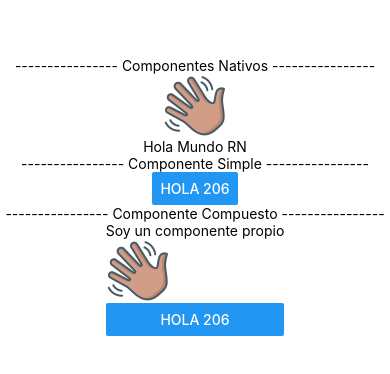
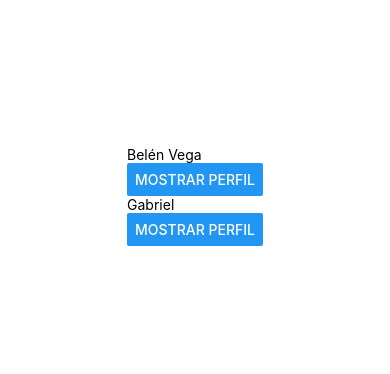
Before and after one commit to belenvega21/AP206, a React Native app in the folder Practica 5/miApp 2/: screen / in a window 390 px wide. Shown: the part 226-600 px from the top of the page. Built offline with nearby package versions, Linux system fonts and the light colour scheme.

Commit message:
Practica No.7: Props & State

```diff
--- a/Practica 5/miApp 2/App.js
+++ b/Practica 5/miApp 2/App.js
@@ -3,6 +3,7 @@ import { StatusBar } from 'expo-status-bar';
 import { StyleSheet, Text, View, Image } from 'react-native';
 import { Saludo } from './componets/Saludo';
 import { Saludo2 } from './componets/Saludo2';
+import { Perfil } from './componets/Perfil';
 
 
 /* ZONA 2: MAIN - HOGAR DE LOS COMPONENTES */
@@ -10,19 +11,20 @@ export default function App() {
   return (
     <View style={styles.container}>
 
-      <Text>---------------- Componentes Nativos ----------------</Text>
 
-      <Image source={require('./assets/wave.png')} />
+      <Perfil
+        nombre="Belén Vega"
+        carrera="Sistemas"
+        materia="Progra Movil"
+        cuatrimestre="9"
+      />
 
-      <Text>Hola Mundo RN</Text>
-
-      <Text>---------------- Componente Simple ----------------</Text>
-
-      <Saludo />
-
-      <Text>---------------- Componente Compuesto ----------------</Text>
-
-      <Saludo2 />
+      <Perfil
+        nombre="Gabriel"
+        carrera="Admin"
+        materia="Conta"
+        cuatrimestre="2do"
+      />
 
       <StatusBar style="auto" />
 
--- /dev/null
+++ b/Practica 5/miApp 2/componets/Perfil.js
@@ -0,0 +1,46 @@
+import { View, Text, Button } from 'react-native';
+import React, {useState} from 'react';
+
+export const Perfil = ({ nombre, carrera, materia, cuatrimestre }) => {
+
+    const [mostrar, setMostrar]= useState(false);
+
+  return (
+    <View>
+
+      <Text>{nombre}</Text>
+
+      {mostrar &&
+
+
+
+      <>
+      <Text>{carrera}</Text>
+      <Text>{materia}</Text>
+      <Text>{cuatrimestre}</Text>
+      </>
+      }
+
+      <Button title={"Mostrar Perfil"}
+      onPress={() => setMostrar(!mostrar)} />
+
+    </View>
+  );
+}
+
+/*
+import React from 'react';
+import { View, Text } from 'react-native';
+
+export const Perfil = props) => {
+
+    return (
+      <View>
+
+        <Text> {props.nombre:} </Text>
+        <Text>{props.carrera:} </Text>
+        <Text> {props.materia:} </Text>
+        <Text> {props.cuatrimestre:} </Text>
+
+      </View>
+*/
```
